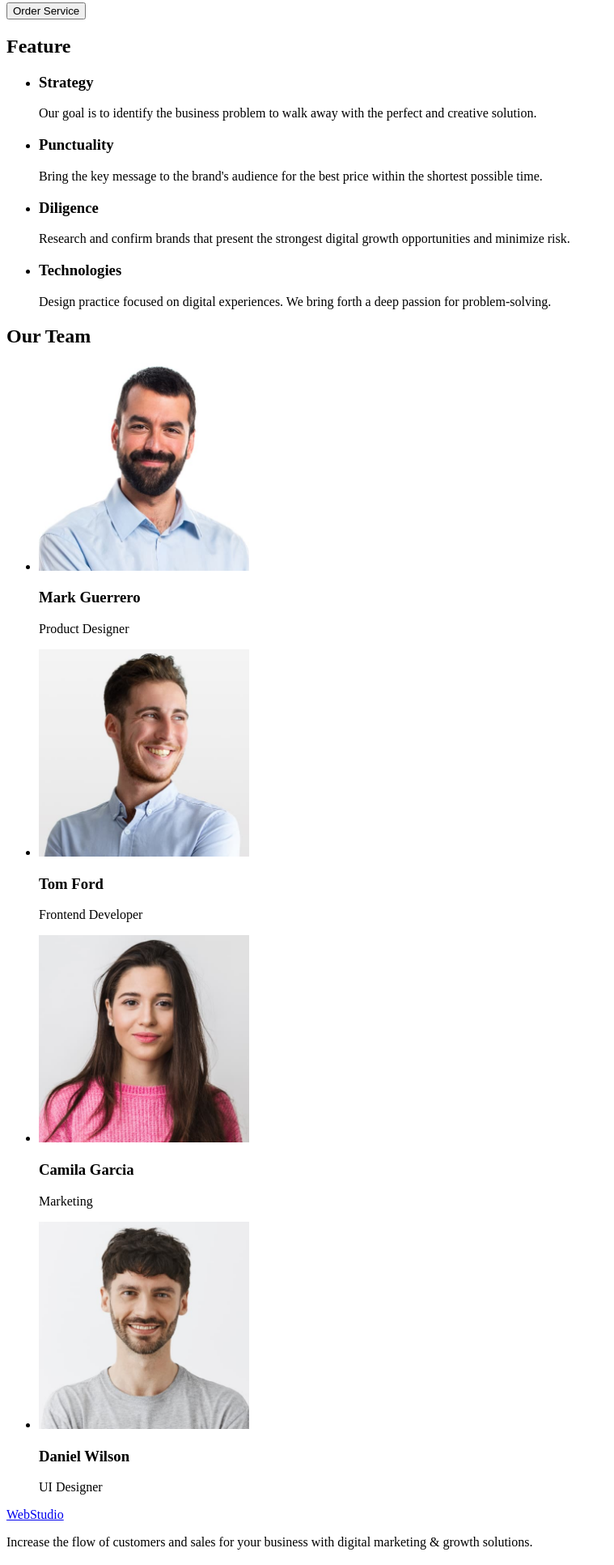
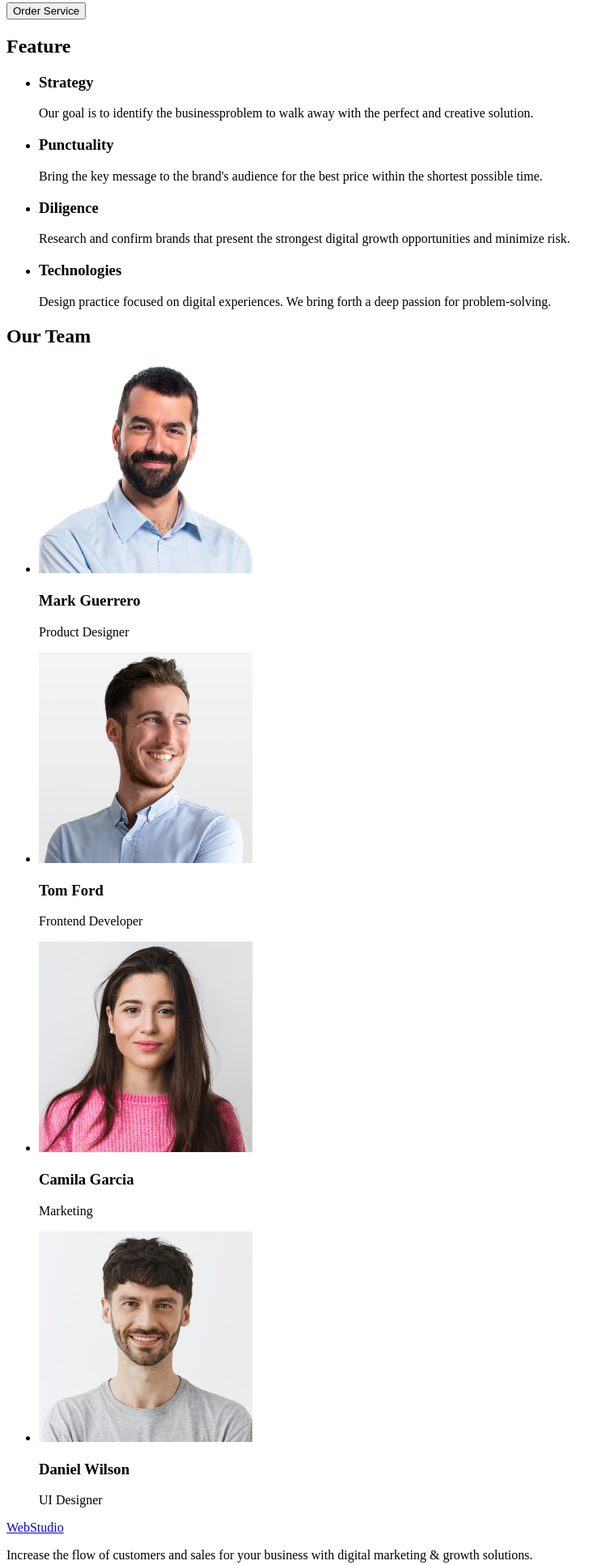
Before and after one commit to BogushF/goit-markup-hw-01, a plain HTML site: page index.html in a window 1280 px wide. Shown: the part 212-2145 px from the top of the page at 81% size, without its empty margins (0-759 px from the left). Drawn offline with Linux system fonts and the light colour scheme.

Commit message:
HW1-ver.1.5

```diff
--- a/index.html
+++ b/index.html
@@ -42,7 +42,7 @@
             <ul>
                 <li>
                     <h3>Strategy</h3>
-                    <p>Our goal is to identify the business problem to walk away with the perfect and creative solution.</p>
+                    <p>Our goal is to identify the businessproblem to walk away with the perfect and creative solution. </p>
                 </li>
                 <li>
                     <h3>Punctuality</h3>
@@ -66,22 +66,22 @@
             <h2> Our Team </h2>
             <ul>
                 <li>
-                    <img src="./images/Mark.jpg" alt="Mark Guerrero" width="260">
+                    <img src="./images/Mark.jpg" alt="Mark Guerrero" width="264" height="260">
                     <h3>Mark Guerrero</h3>
                     <p>Product Designer</p>
                 </li>
                 <li>
-                    <img src="./images/Tom.jpg" alt="Tom Ford" width="260">
+                    <img src="./images/Tom.jpg" alt="Tom Ford" width="264" height="260">
                     <h3>Tom Ford</h3>
                     <p>Frontend Developer</p>
                 </li>
                 <li>
-                    <img src="./images/Camila.jpg" alt="Camila Garcia" width="260">
+                    <img src="./images/Camila.jpg" alt="Camila Garcia" width="264" height="260">
                     <h3>Camila Garcia</h3>
                     <p>Marketing</p>
                 </li>
                 <li>
-                    <img src="./images/Daniel.jpg" alt="Daniel Wilson" width="260">
+                    <img src="./images/Daniel.jpg" alt="Daniel Wilson" width="264" height="260">
                     <h3>Daniel Wilson</h3>
                     <p>UI Designer</p>
                 </li>
@@ -92,7 +92,7 @@
     </main>
 
     <footer>
-        <a href="./index.html">WebStudio</a>
+        <a href="./index.htm">WebStudio</a>
         <p> Increase the flow of customers and sales for your business with digital marketing & growth solutions.</p>
     </footer>
 
```
